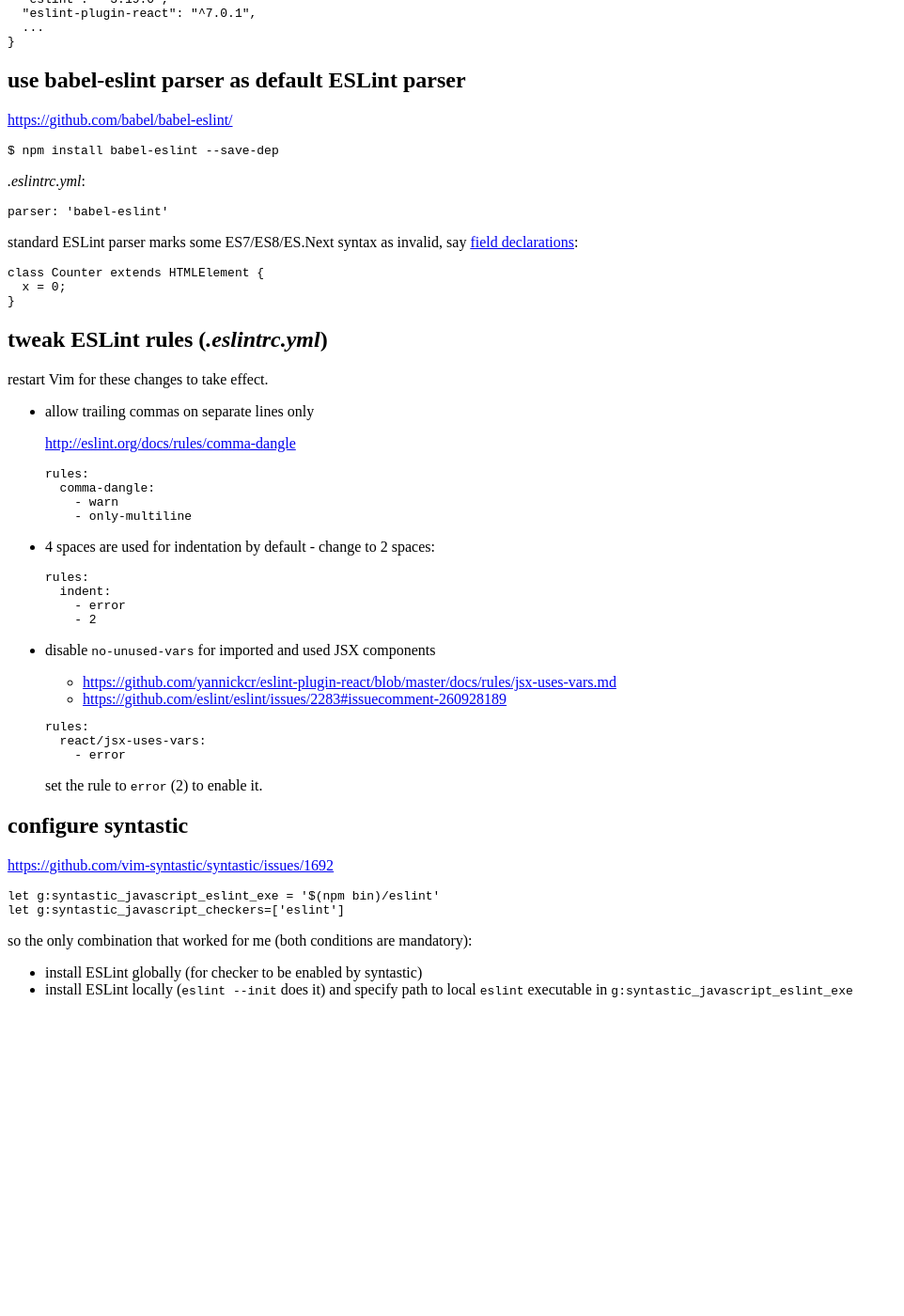
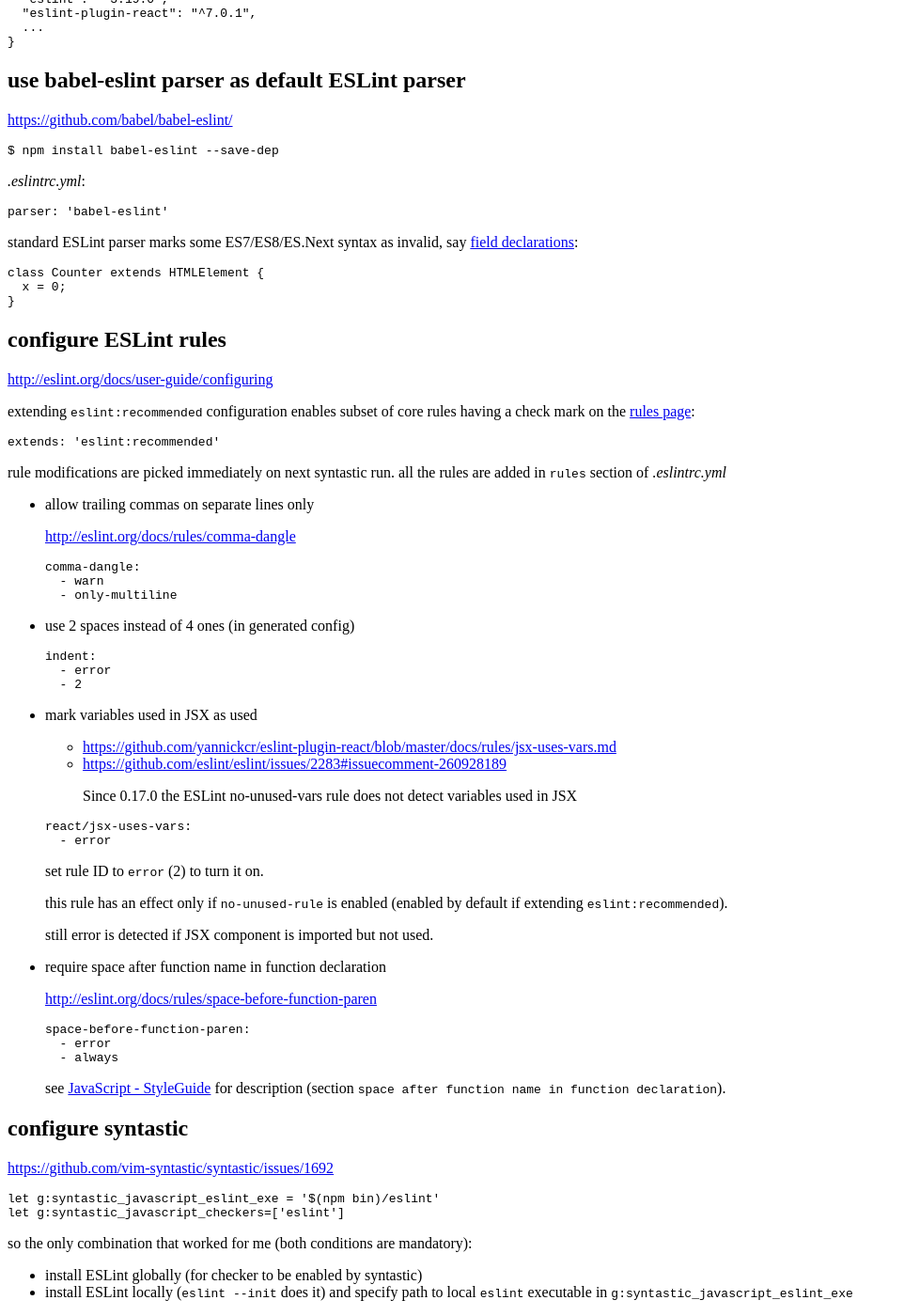
Before and after one commit to tap349/tap349.github.io, a Jekyll site: the page built from _posts/2017-06-10-javascript-eslint.md, in a window 1280 px wide and 1400 px high, scrolled down 630 px. Shown: the whole window at 94% size, without its empty margins (0-962 px from the left). Built offline with Jekyll 4.4.1, drawn with Linux system fonts in a browser that asks for light colours; before the commit the page ends 1708 px from its top, so only the background shows below that.

Commit message:
update 2017-06-10_18:44:54

````diff
--- a/_posts/2017-06-10-javascript-eslint.md
+++ b/_posts/2017-06-10-javascript-eslint.md
@@ -65,42 +65,69 @@ class Counter extends HTMLElement {
 }
 ```
 
-## tweak ESLint rules (_.eslintrc.yml_)
+## configure ESLint rules
 
-restart Vim for these changes to take effect.
+<http://eslint.org/docs/user-guide/configuring>
+
+extending `eslint:recommended` configuration enables subset of core rules
+having a check mark on the [rules page](http://eslint.org/docs/rules/):
+
+```yaml
+extends: 'eslint:recommended'
+```
+
+rule modifications are picked immediately on next syntastic run.
+all the rules are added in `rules` section of _.eslintrc.yml_
 
 - allow trailing commas on separate lines only
 
   <http://eslint.org/docs/rules/comma-dangle>
 
   ```yaml
-  rules:
-    comma-dangle:
-      - warn
-      - only-multiline
+  comma-dangle:
+    - warn
+    - only-multiline
   ```
 
-- 4 spaces are used for indentation by default - change to 2 spaces:
+- use 2 spaces instead of 4 ones (in generated config)
 
   ```yaml
-  rules:
-    indent:
-      - error
-      - 2
+  indent:
+    - error
+    - 2
   ```
 
-- disable `no-unused-vars` for imported and used JSX components
+- mark variables used in JSX as used
 
   - <https://github.com/yannickcr/eslint-plugin-react/blob/master/docs/rules/jsx-uses-vars.md>
   - <https://github.com/eslint/eslint/issues/2283#issuecomment-260928189>
 
+  > Since 0.17.0 the ESLint no-unused-vars rule does not detect variables used in JSX
+
   ```yaml
-  rules:
-    react/jsx-uses-vars:
-      - error
+  react/jsx-uses-vars:
+    - error
   ```
 
-  set the rule to `error` (2) to enable it.
+  set rule ID to `error` (2) to turn it on.
+
+  this rule has an effect only if `no-unused-rule` is enabled
+  (enabled by default if extending `eslint:recommended`).
+
+  still error is detected if JSX component is imported but not used.
+
+- require space after function name in function declaration
+
+  <http://eslint.org/docs/rules/space-before-function-paren>
+
+  ```yaml
+  space-before-function-paren:
+    - error
+    - always
+  ```
+
+  see [JavaScript - StyleGuide]({% post_url 2017-06-10-javascript-styleguide %})
+  for description (section `space after function name in function declaration`).
 
 ## configure syntastic
 
````
Also changed, not shown: _posts/2017-05-30-javascript.md (+0 -64 lines), _posts/2017-06-10-javascript-styleguide.md (added, +72 -0 lines).
